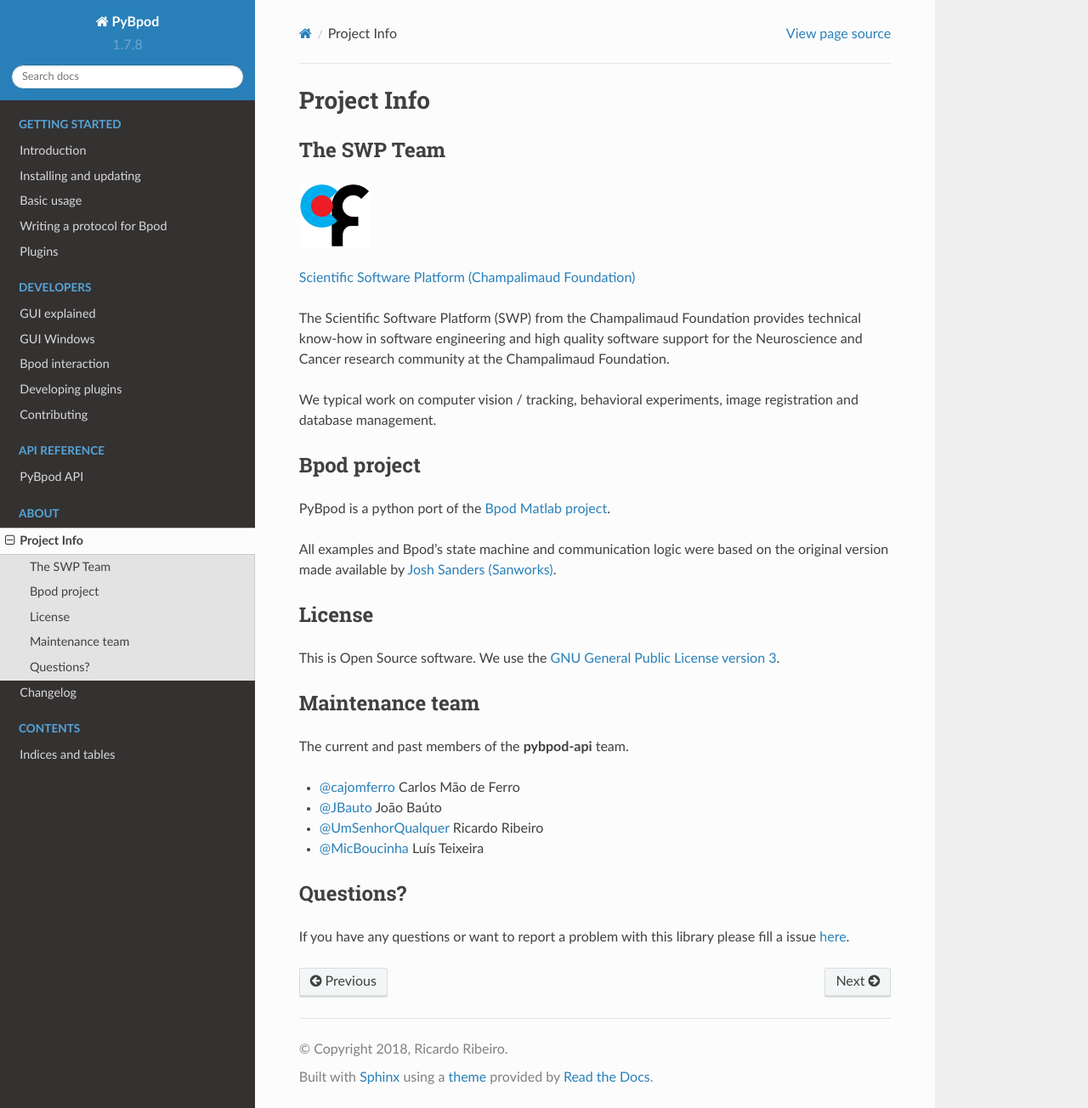
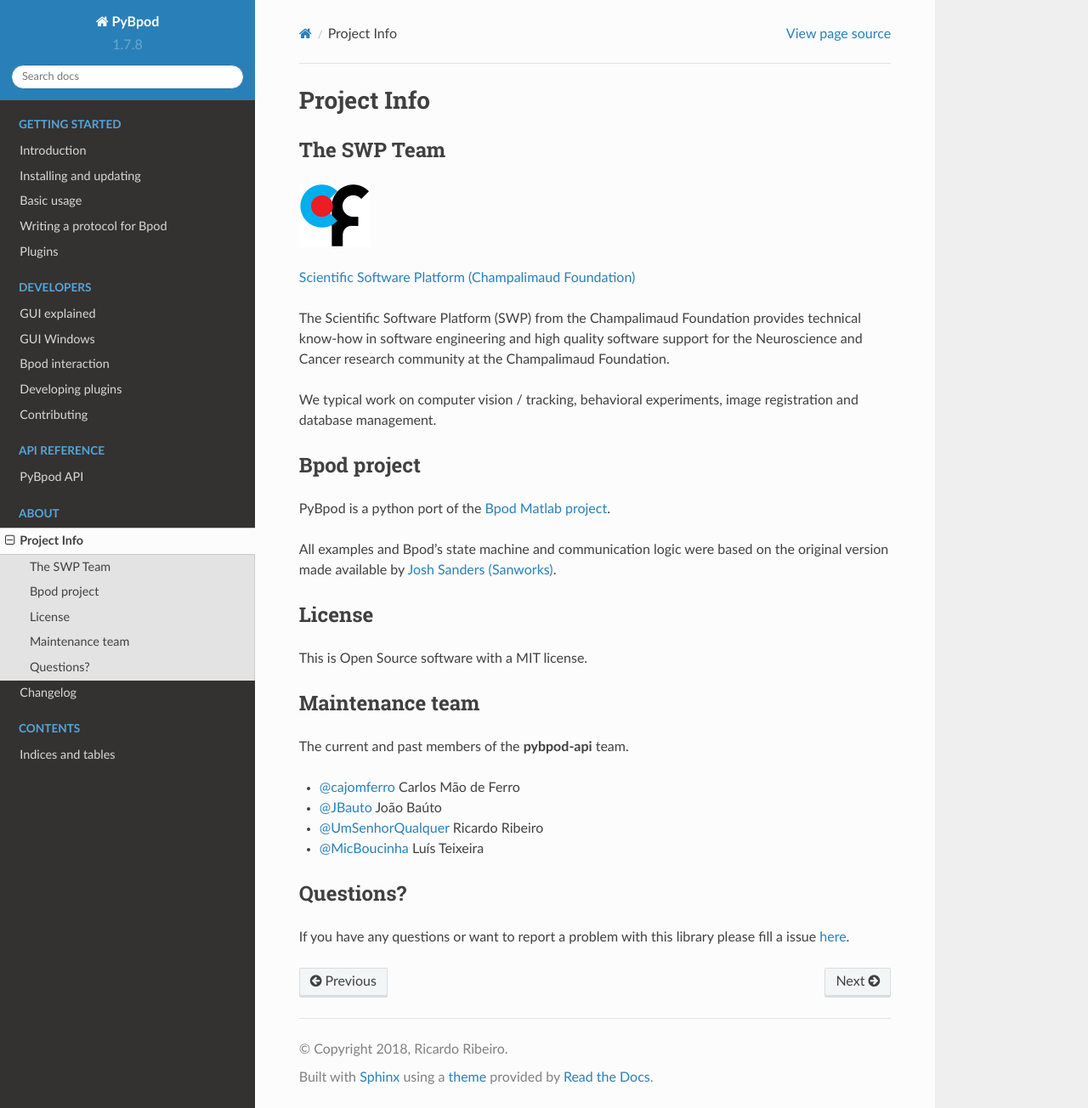
Before and after one commit to pybpod/pybpod, a Sphinx documentation site: the page built from docs/source/about/about.rst, in a window 1280 px wide and 1304 px high. Shown: the whole window at 85% size. Built offline with Sphinx 7.4.7 and the Read the Docs theme 2.0.0, drawn with Linux system fonts in a browser that asks for light colours.

Commit message:
Update license on About page of docs

```diff
--- a/docs/source/about/about.rst
+++ b/docs/source/about/about.rst
@@ -24,7 +24,7 @@
 
 License
 =======
-This is Open Source software. We use the `GNU General Public License version 3 <https://www.gnu.org/licenses/gpl.html>`_.
+This is Open Source software with a MIT license.
 
 Maintenance team
 ================
```
